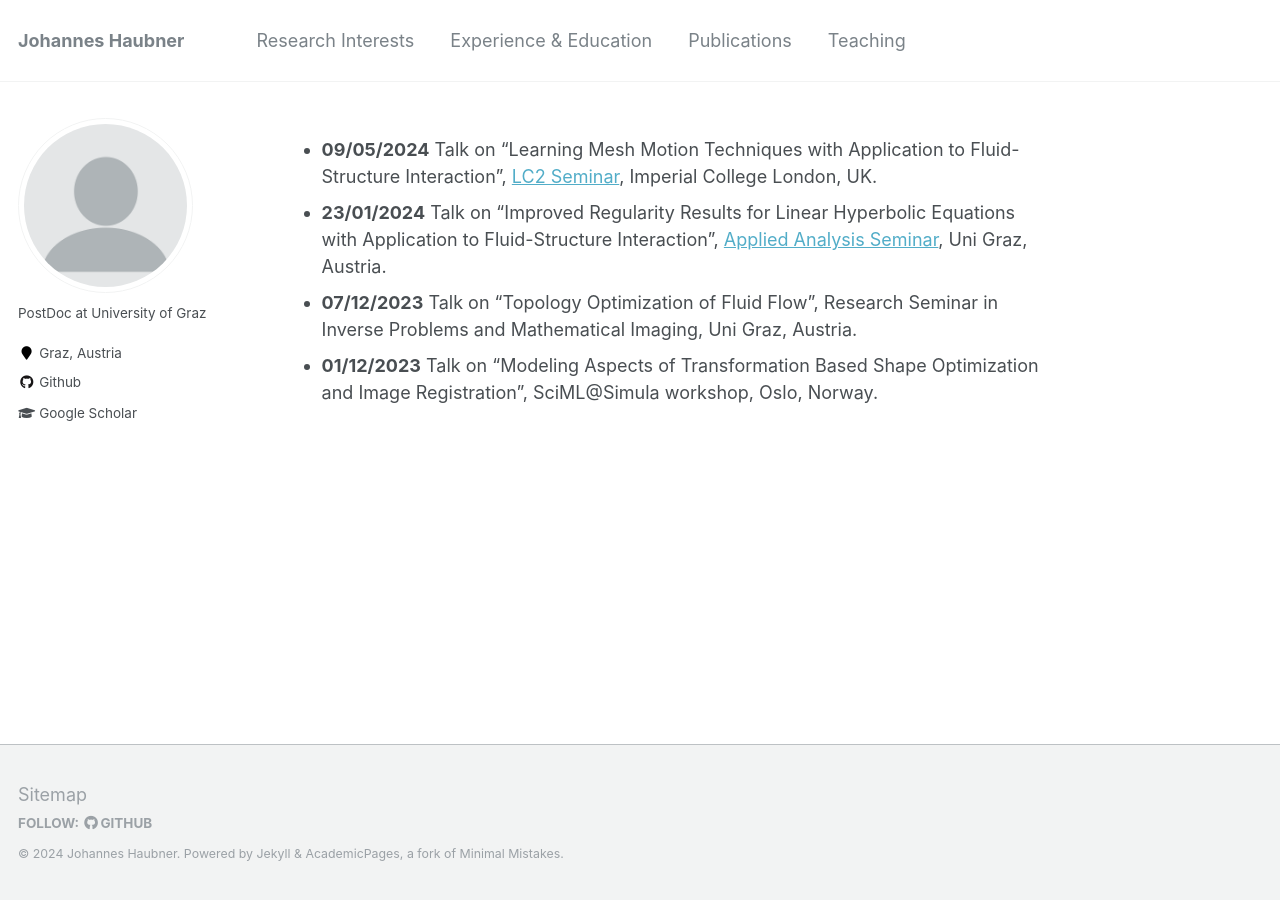
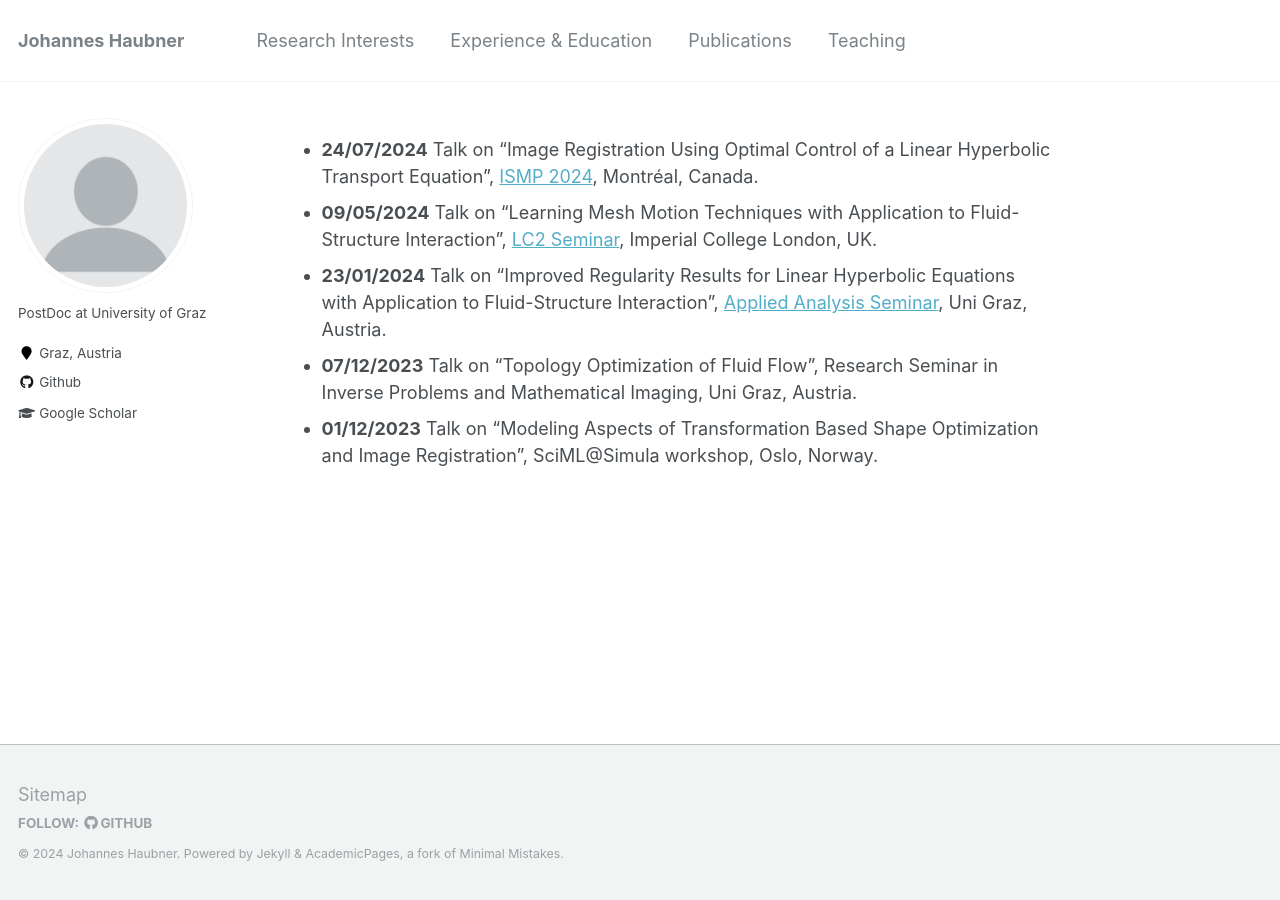
Before and after one commit to JohannesHaubner/johanneshaubner.github.io, a Jekyll site: the page built from _pages/about.md, in a window 1280 px wide. Built offline with Jekyll 4.4.1, drawn with Linux system fonts in a browser that asks for light colours.

Commit message:
Update about.md

```diff
--- a/_pages/about.md
+++ b/_pages/about.md
@@ -8,6 +8,7 @@ redirect_from:
   - /about.html
 ---
 
+- **24/07/2024** Talk on "Image Registration Using Optimal Control of a Linear Hyperbolic Transport Equation", <a href="https://ismp2024.gerad.ca/schedule/PS7/-74">ISMP 2024</a>, Montr&eacute;al, Canada.
 - **09/05/2024** Talk on "Learning Mesh Motion Techniques with Application to Fluid-Structure Interaction", <a href="https://www.imperial.ac.uk/ammp/seminars--events/ammp-research-group-seminars/lc2-learning-computation-control-seminar/">LC2 Seminar</a>, Imperial College London, UK.
 - **23/01/2024** Talk on "Improved Regularity Results for Linear Hyperbolic Equations with Application to Fluid-Structure Interaction", <a href="https://sites.google.com/view/appliedanalysisgraz/">Applied Analysis Seminar</a>, Uni Graz, Austria.
 - **07/12/2023** Talk on "Topology Optimization of Fluid Flow", Research Seminar in Inverse Problems and Mathematical Imaging, Uni Graz, Austria.
```
